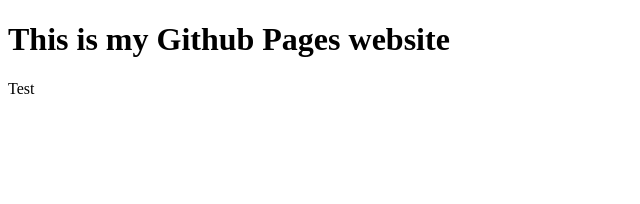
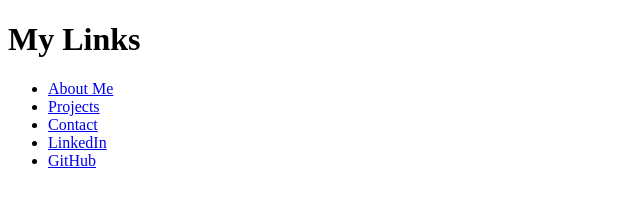
Before and after one commit to peterdaae/peterdaae.github.io, a plain HTML site: page index.html in a window 1280 px wide. Shown: the whole page, without its empty margins (0-640 px from the left). Drawn offline with Linux system fonts and the light colour scheme.

Commit message:
added index.html

```diff
--- a/index.html
+++ b/index.html
@@ -1,14 +1,23 @@
 <!DOCTYPE html>
 <html lang="en">
 <head>
-    <meta charset="UTF-8">
-    <meta name="viewport" content="width=device-width, initial-scale=1.0">
-    <title>
-        My Site!
-    </title>
+  <meta charset="UTF-8">
+  <meta name="viewport" content="width=device-width, initial-scale=1.0">
+  <title>My Links!</title>
+  <link rel="stylesheet" href="index.css">
 </head>
-    <body>
-        <h1>This is my Github Pages website</h1>
-        <p>Test</p>
-    </body>
+<body>
+  <div class="container">
+    <h1>My Links</h1>
+    <nav>
+      <ul>
+        <li><a href="https://example.com/about">About Me</a></li>
+        <li><a href="https://example.com/projects">Projects</a></li>
+        <li><a href="https://example.com/contact">Contact</a></li>
+        <li><a href="https://linkedin.com/in/yourprofile">LinkedIn</a></li>
+        <li><a href="https://github.com/yourprofile">GitHub</a></li>
+      </ul>
+    </nav>
+  </div>
+</body>
 </html>
```
